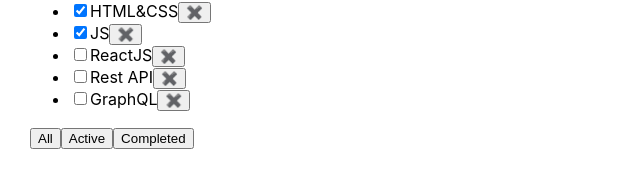
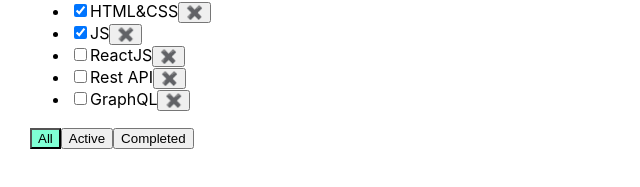
Before and after one commit to Philian73/1-todolist, a React (Vite) app: page / in a window 1280 px wide. Shown: the part 127-314 px from the top of the page, without its empty margins (0-640 px from the left). Built offline with nearby package versions, Linux system fonts and the light colour scheme.

Commit message:
Added the logic of the active filter button

```diff
--- a/src/components/TodoList/TodoList.tsx
+++ b/src/components/TodoList/TodoList.tsx
@@ -11,6 +11,7 @@
   changeFilter: (value: FilterValuesType) => void
   addTask: (taskTitle: string) => void
   changeStatus: (taskId: string, isDone: boolean) => void
+  filter: FilterValuesType
 }
 export const TodoList: FC<PropsType> = ({
   title,
@@ -19,6 +20,7 @@
   changeFilter,
   addTask,
   changeStatus,
+  filter,
 }) => {
   const newTaskTitle = useRef<HTMLInputElement>(null)
   const [error, setError] = useState<string | null>(null)
@@ -69,9 +71,24 @@
       </div>
       <ul>{tasksMap}</ul>
       <div>
-        <button onClick={() => changeFilter('all')}>All</button>
-        <button onClick={() => changeFilter('active')}>Active</button>
-        <button onClick={() => changeFilter('completed')}>Completed</button>
+        <button
+          className={filter === 'all' ? s.activeFilter : ''}
+          onClick={() => changeFilter('all')}
+        >
+          All
+        </button>
+        <button
+          className={filter === 'active' ? s.activeFilter : ''}
+          onClick={() => changeFilter('active')}
+        >
+          Active
+        </button>
+        <button
+          className={filter === 'completed' ? s.activeFilter : ''}
+          onClick={() => changeFilter('completed')}
+        >
+          Completed
+        </button>
       </div>
     </div>
   )
```
